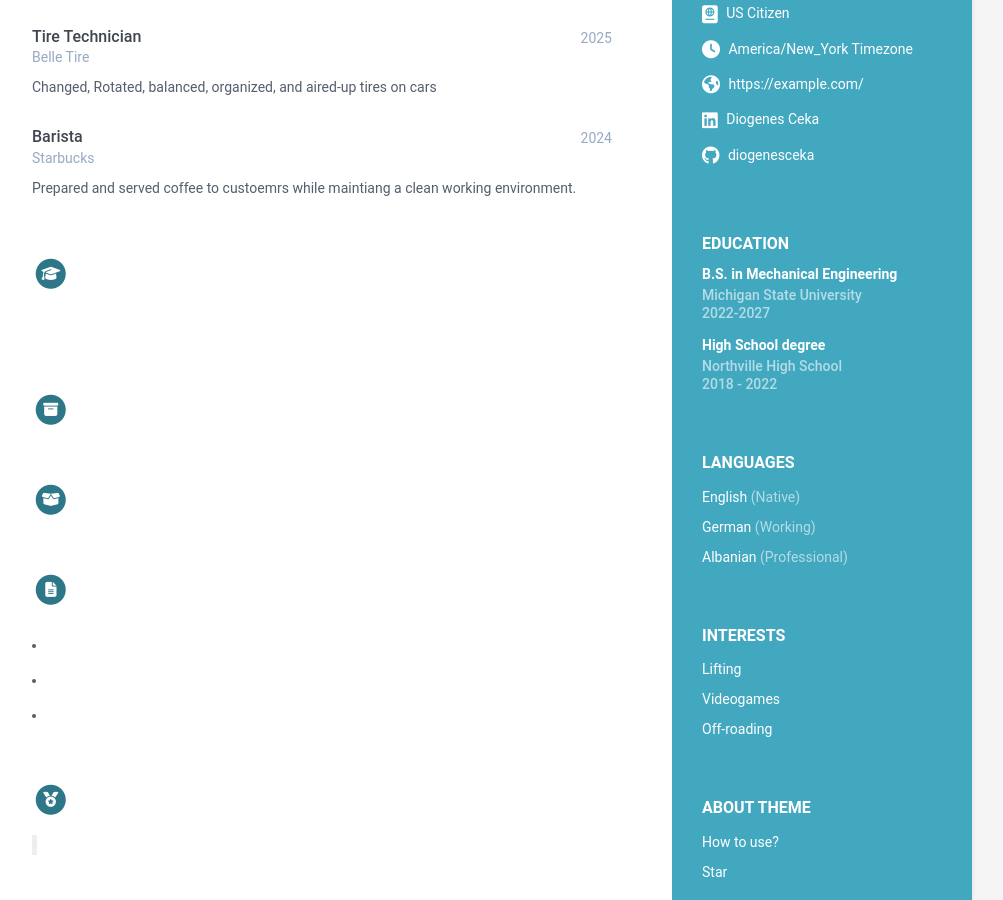
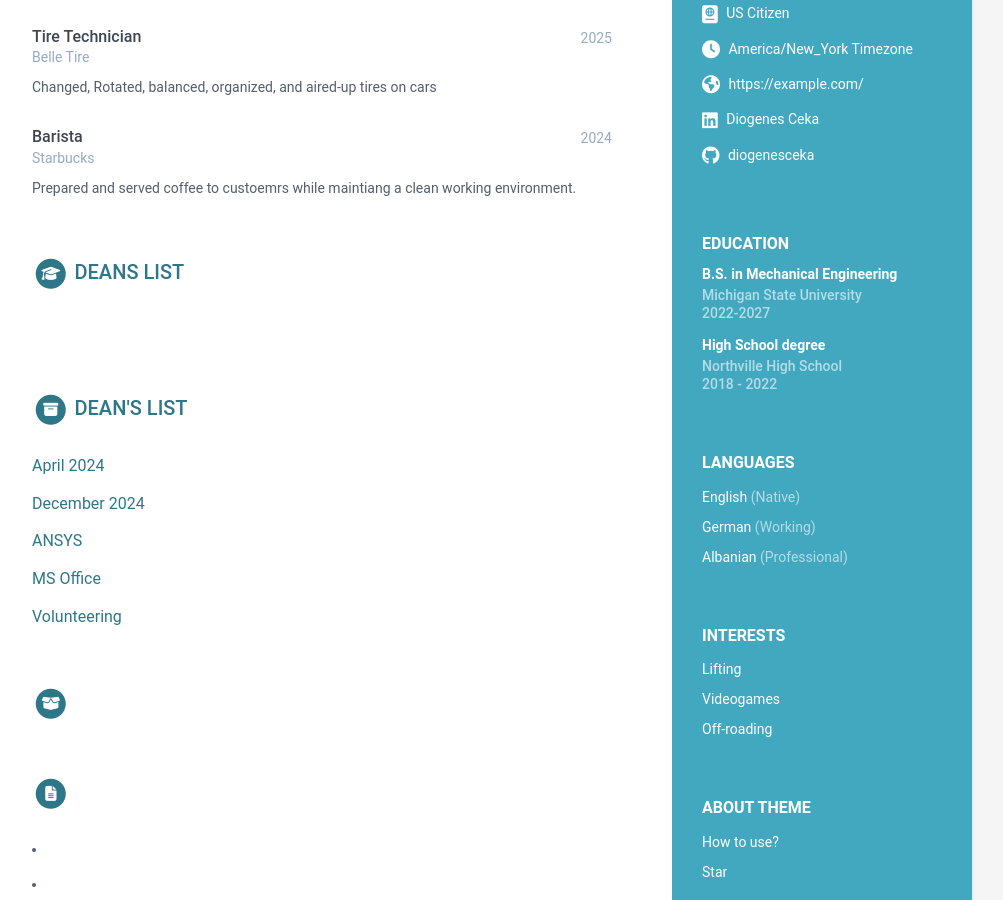
Before and after one commit to diogenesceka/diogenesceka.github.io, a Jekyll site: the page built from index.html, in a window 1280 px wide and 900 px high, scrolled down 365 px. Shown: the whole window, without its empty margins (168-1171 px from the left). Built offline with Jekyll 4.4.1, drawn with Linux system fonts in a browser that asks for light colours.

Commit message:
Added info

```diff
--- a/_data/data.yml
+++ b/_data/data.yml
@@ -102,10 +102,10 @@ experiences:
       Prepared and served coffee to custoemrs while maintiang a clean working environment.
 
 certifications:
-  title:
+  title: Deans List
   list:
   - name:
-    start:
+    start: December 2022
     end:
     organization:
     credentialid:
@@ -124,27 +124,27 @@ certifications:
 
 
 projects:
-  title:
+  title: Dean's List
   intro: >
 
   assignments:
-  - title:
+  - title: April 2024
     link:
     tagline:
 
-  - title:
+  - title:  December 2024
     link:
     tagline:
 
-  - title:
+  - title: ANSYS
     link:
     tagline:
 
-  - title:
+  - title: MS Office
     link:
     tagline:
 
-  - title:
+  - title: Volunteering
     link:
     tagline:
 
```
